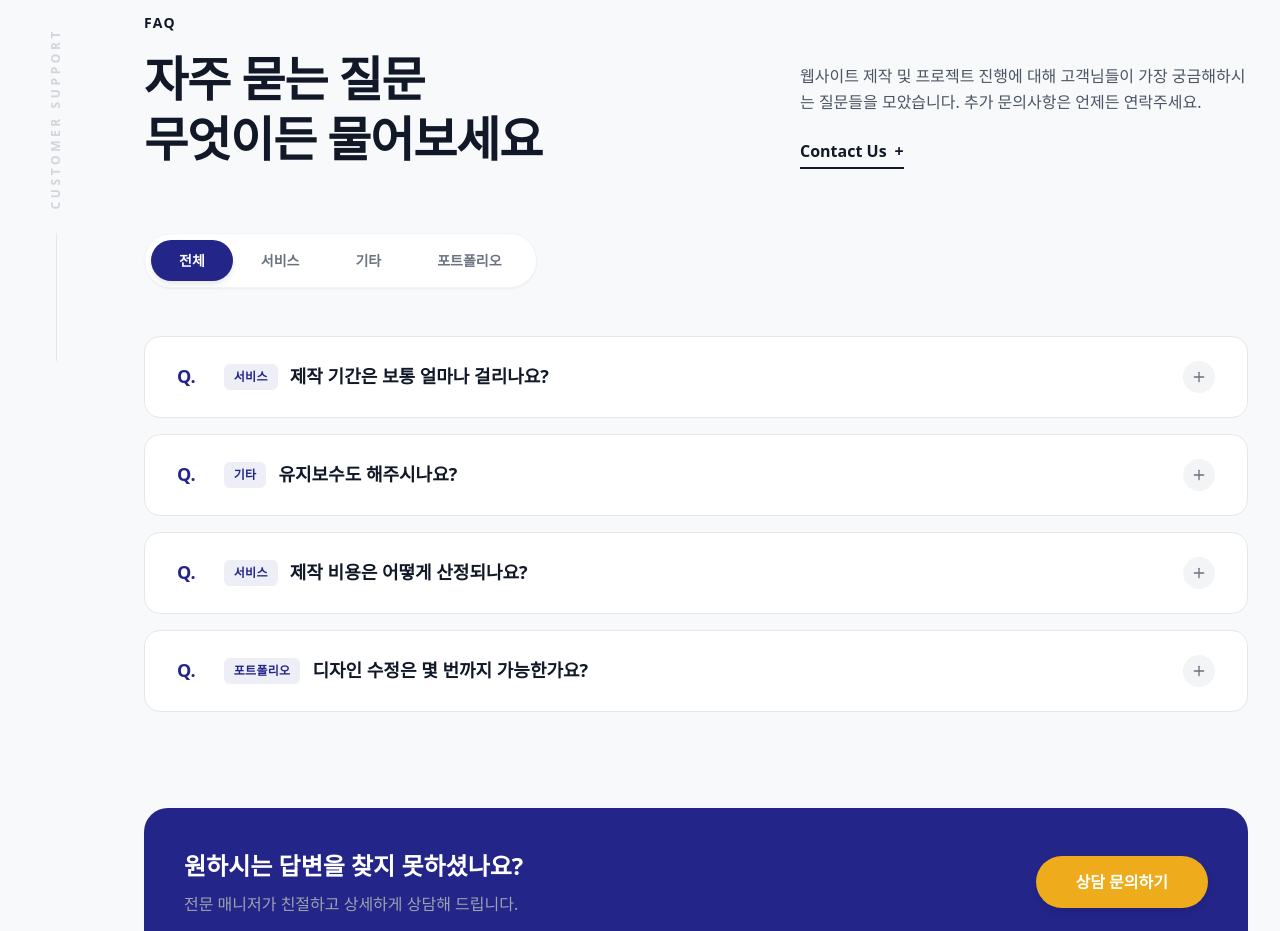
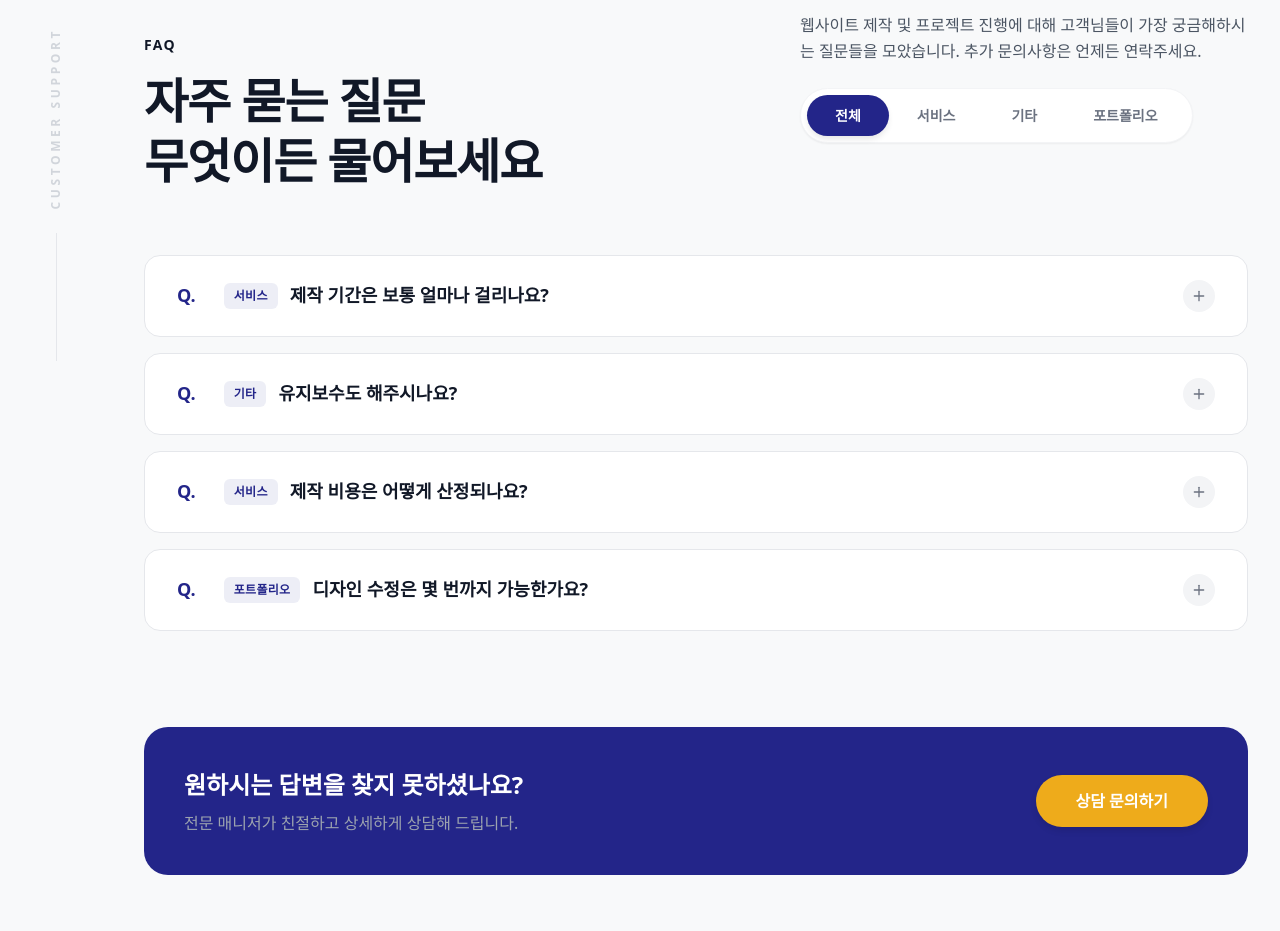
Before and after one commit to onchaeum25/onchaeumlab, a React (Vite) app: page / in a window 1280 px wide. Shown: the part 5300-6231 px from the top of the page. Built offline with nearby package versions, Linux system fonts and the light colour scheme; no server answers; the database is empty; a web font is replaced by a local one.

Commit message:
design: FAQ 헤더 탭 레이아웃 및 탭 위치 수정

```diff
--- a/src/components/landing/FAQ.tsx
+++ b/src/components/landing/FAQ.tsx
@@ -46,17 +46,8 @@ export default function FAQ() {
               <p className="faq-desc">
                 웹사이트 제작 및 프로젝트 진행에 대해 고객님들이 가장 궁금해하시는 질문들을 모았습니다. 추가 문의사항은 언제든 연락주세요.
               </p>
-              <button
-                type="button"
-                onClick={() => window.dispatchEvent(new Event('open-contact-modal'))}
-                className="faq-contact-link"
-              >
-                Contact Us <span>+</span>
-              </button>
-            </div>
-          </div>
 
-          {/* 🔹 카테고리 탭 (포트폴리오 디자인과 동일하게 수정) */}
+              {/* 🔹 카테고리 탭 (헤더 영역으로 이동) */}
               <div className="faq-filters">
                 <div className="faq-filter-inner">
                   {categories.map((cat) => (
@@ -78,6 +69,8 @@ export default function FAQ() {
                       )}
                     </button>
                   ))}
+                </div>
+              </div>
             </div>
           </div>
 
```
Lines whose indentation alone changed are shown as unchanged.
